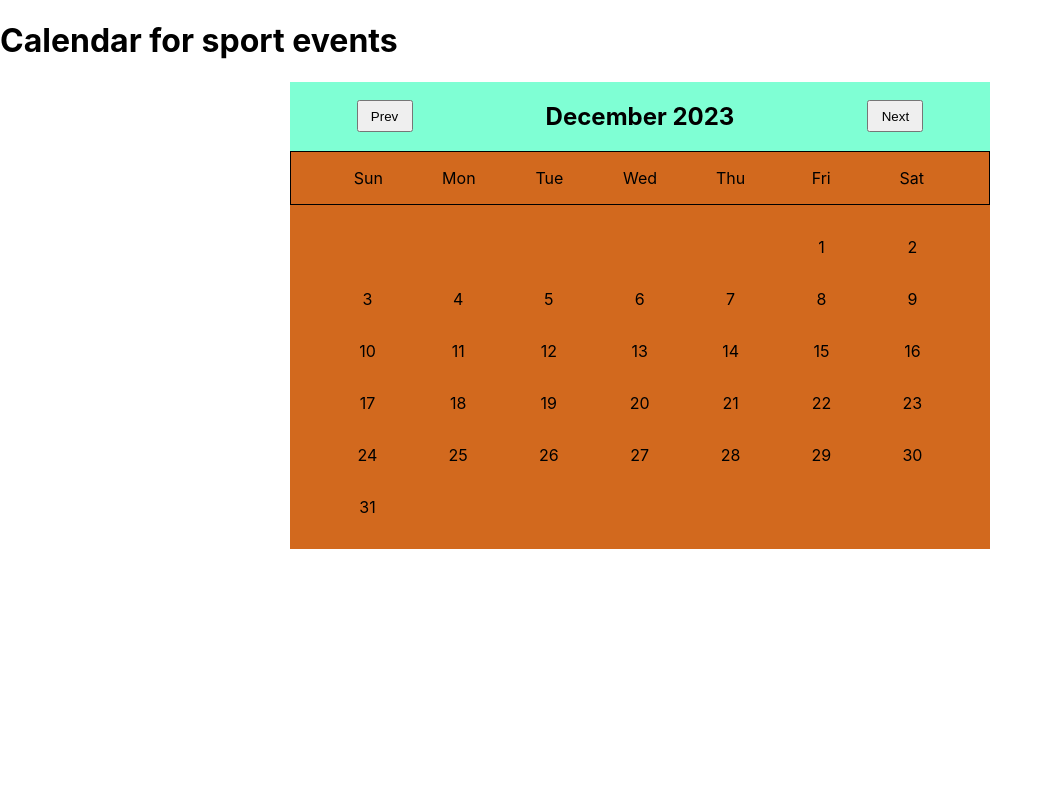
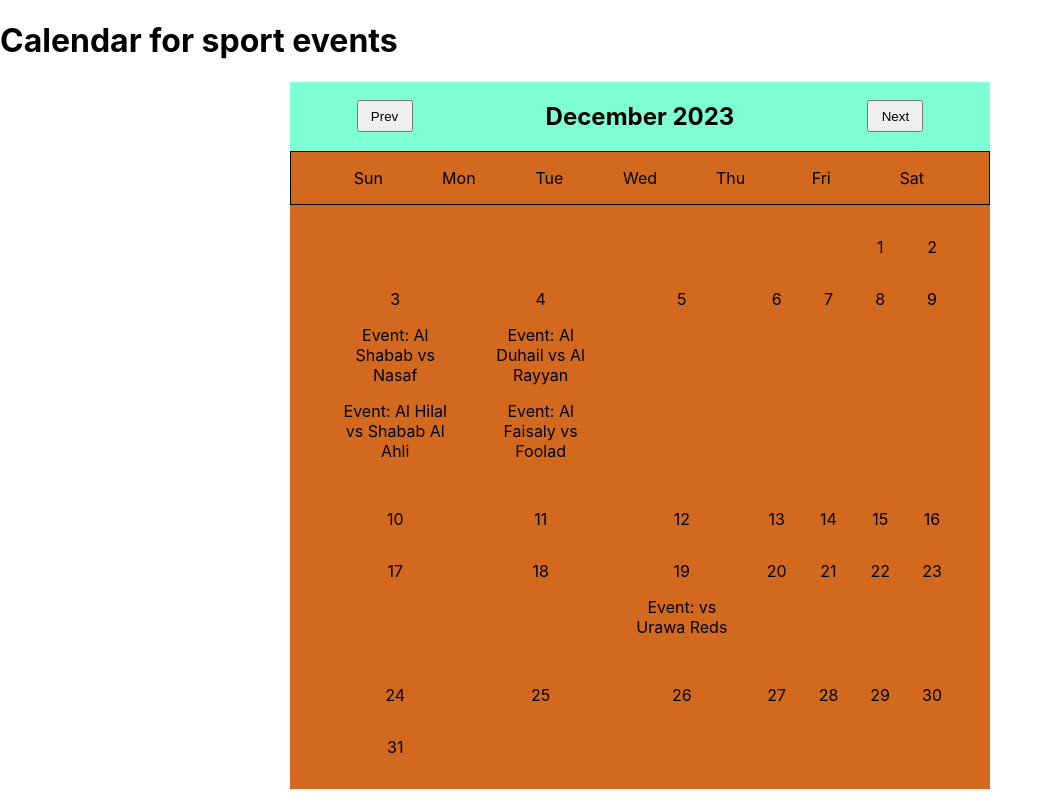
Before and after one commit to gretava/sport-event-calendar, a React app: page / in a window 1280 px wide. Shown: the whole page, without its empty margins (0-1052 px from the left). Built offline with nearby package versions, Linux system fonts and the light colour scheme; the HTML template or start-up script is replaced by a standard one.

Commit message:
Display events using map/filter

```diff
--- a/src/Calendar/Calendar.js
+++ b/src/Calendar/Calendar.js
@@ -9,9 +9,11 @@
   subMonths,
 } from 'date-fns';
 import { useState } from 'react';
+import { sportData } from '../sportData';
 import styles from './calendar.module.scss';
 
 export default function Calendar() {
+  const [eventList, setEventList] = useState(sportData.data);
   const [monthNavigation, setMonthNavigation] = useState(new Date());
   const currentDate = new Date();
   const month = currentDate.toLocaleString('en-AT', { month: 'long' });
@@ -62,9 +64,30 @@
           <div key={`empty-${index}`} />
         ))}
         {allDaysInMonth.map((day, index) => {
+          const formattedDate = format(day, 'yyyy-MM-dd');
+          // const eventData = sportData.data.find(
+          //   (event) => event.dateVenue === formattedDate,
+          const eventsOnDay = eventList.filter(
+            (event) => event.dateVenue === formattedDate,
+          );
+          // console.log('Formatted Date:', formattedDate);
+          // console.log(
+          //   'All Date Venues:',
+          //   sportData.data.map((event) => event.dateVenue),
+          // );
+          // console.log('Event Data:', eventData);
+
           return (
             <div className={styles.gridNumberDay} key={index}>
               {format(day, 'd')}
+              {eventsOnDay.map((event, eventIndex) => (
+                <div key={`event-${eventIndex}`}>
+                  <p>
+                    Event: {event.homeTeam?.name} vs {event.awayTeam?.name}
+                  </p>
+                  {/* <p>Time: {event.timeVenueUTC}</p> */}
+                </div>
+              ))}
             </div>
           );
         })}
```
